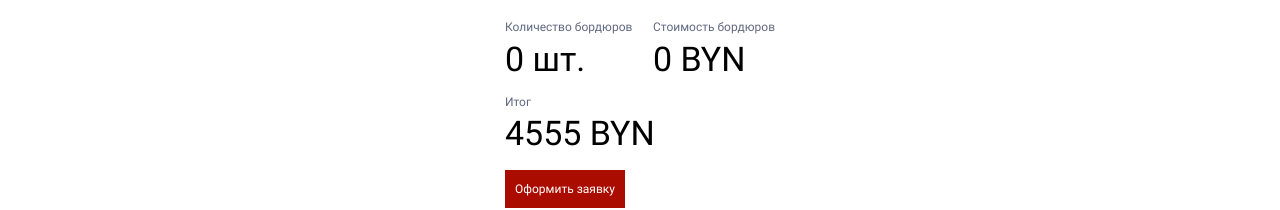
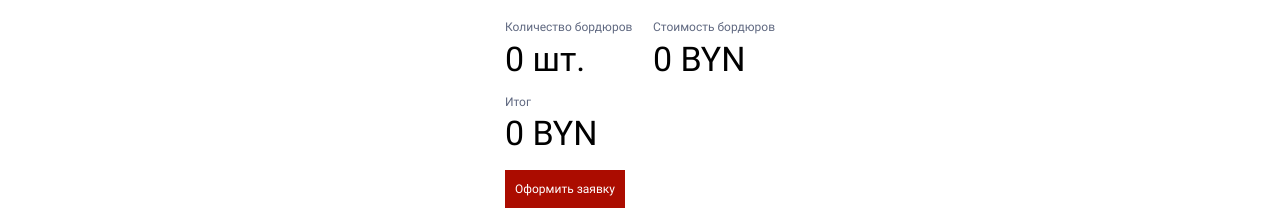
Before and after one commit to alvde-site/funeral-landing, a React (Create React App) app: page / in a window 1280 px wide. Shown: the part 6774-6984 px from the top of the page. Built offline with nearby package versions, Linux system fonts and the light colour scheme; no server answers.

Commit message:
feat: Add totalPrice

```diff
--- a/src/components/App/Main/Calculator/Calculator.js
+++ b/src/components/App/Main/Calculator/Calculator.js
@@ -14,6 +14,7 @@ function Calculator() {
     tilesprice: 0,
     curbscount: 0,
     curbsprice: 0,
+    total: 0,
   };
 
   const priceList = {
@@ -37,9 +38,10 @@ function Calculator() {
     const tilesCount = (count.widthcount * count.lengthcount) / count.tilesize;
     const tilesPrice =
       tilesCount * (Number(count.tilesize) === 900 ? priceList.tile30 : priceList.tile60);
+    const totalCount = tilesPrice;
 
     setResult((prevState) => {
-      return { ...prevState, tilescount:tilesCount, tilesprice: tilesPrice }
+      return { ...prevState, tilescount:tilesCount, tilesprice: tilesPrice, total: totalCount }
     });
   }
 
--- a/src/components/App/Main/Calculator/Result/Result.js
+++ b/src/components/App/Main/Calculator/Result/Result.js
@@ -24,7 +24,7 @@ function Result({result}) {
           </li>
         </ul>
         <p className="result__item">Итог</p>
-        <p className="result__count">4555 BYN</p>
+        <p className="result__count">{`${result.total} BYN`}</p>
         <input
           type="button"
           value="Оформить заявку"
```
